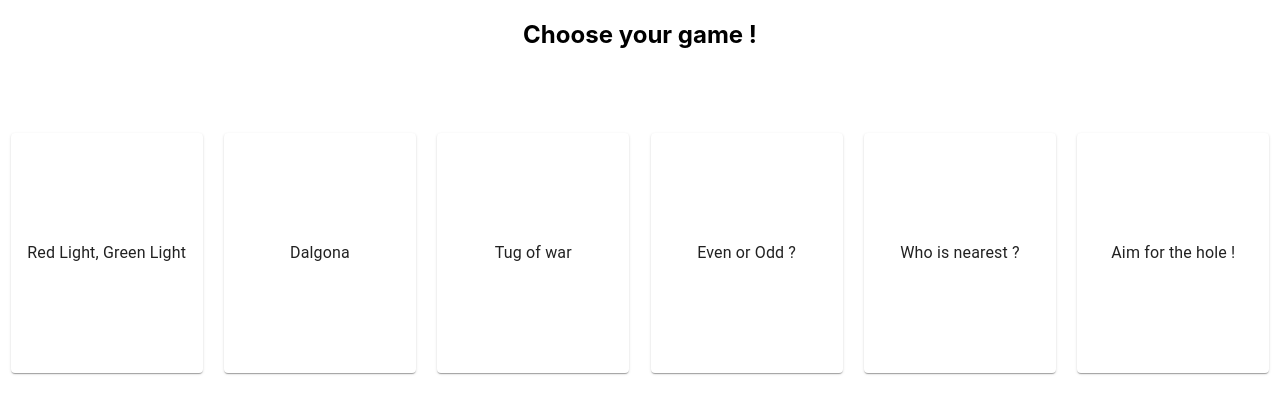
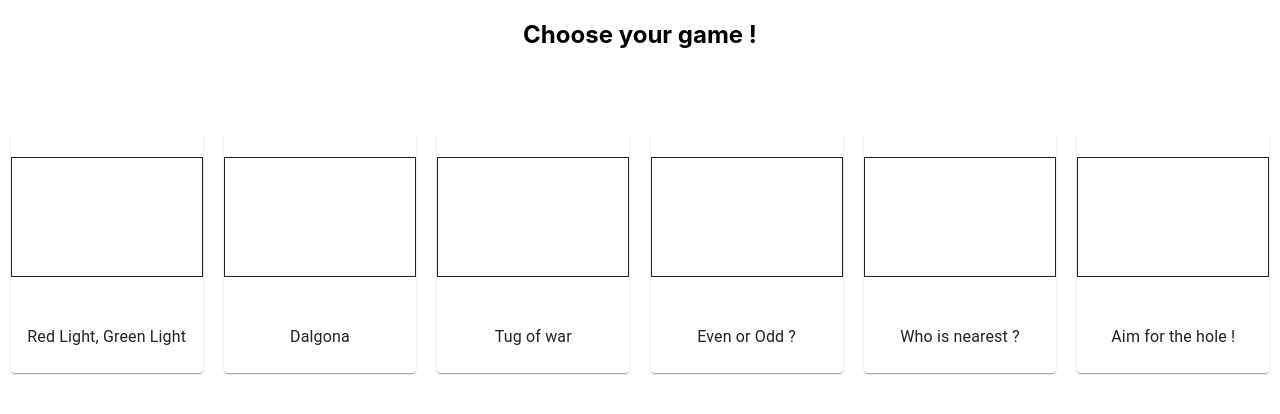
Before and after one commit to Skyrlon/mollusc-game, a React (Create React App) app: page / in a window 1280 px wide. Shown: the top 414 px of the page. Built offline with nearby package versions, Linux system fonts and the light colour scheme.

Commit message:
Add container for future animations in games card

```diff
--- a/src/pages/SelectGamesPage.jsx
+++ b/src/pages/SelectGamesPage.jsx
@@ -1,4 +1,4 @@
-import { Card, Typography } from "@mui/material";
+import { Card, CardMedia, Typography } from "@mui/material";
 import styled from "styled-components";
 
 const StyledSelectGamesPage = styled.section`
@@ -38,9 +38,17 @@ export default function SelectGamesPage() {
             sx={{
               display: "flex",
               flexDirection: "column",
-              justifyContent: "center",
+              justifyContent: "space-around",
             }}
           >
+            <CardMedia
+              component="div"
+              sx={{
+                height: "50%",
+                border: "1px solid",
+                boxSizing: "border-box",
+              }}
+            />
             <Typography>{game.name}</Typography>
           </Card>
         ))}
```
